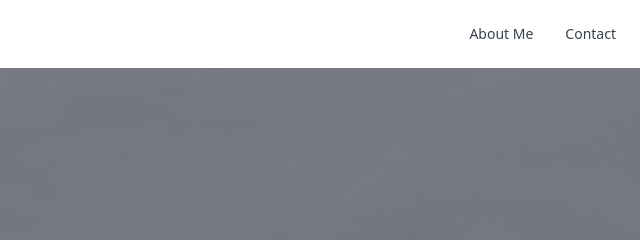
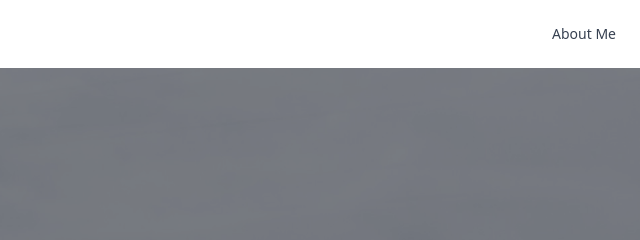
Before and after one commit to AubreyHBarnes/insurance-site, a plain HTML site: page index.html in a window 1280 px wide. Shown: the top 240 px of the page, 640-1280 px from the left. Drawn offline with nearby package versions, Linux system fonts and the light colour scheme.

Commit message:
removed contact link from navigation

```diff
--- a/index.html
+++ b/index.html
@@ -40,8 +40,8 @@
                         <a href="#about-me"
                             class="block mx-4 mt-2 text-sm text-gray-700 capitalize lg:mt-0 dark:text-gray-200 hover:text-blue-600 dark:hover:text-indigo-400">About
                             Me</a>
-                        <a href="#"
-                            class="block mx-4 mt-2 text-sm text-gray-700 capitalize lg:mt-0 dark:text-gray-200 hover:text-blue-600 dark:hover:text-indigo-400">Contact</a>
+                        <!-- <a href="#"
+                            class="block mx-4 mt-2 text-sm text-gray-700 capitalize lg:mt-0 dark:text-gray-200 hover:text-blue-600 dark:hover:text-indigo-400">Contact</a> -->
                     </div>
                 </div>
             </div>
```
